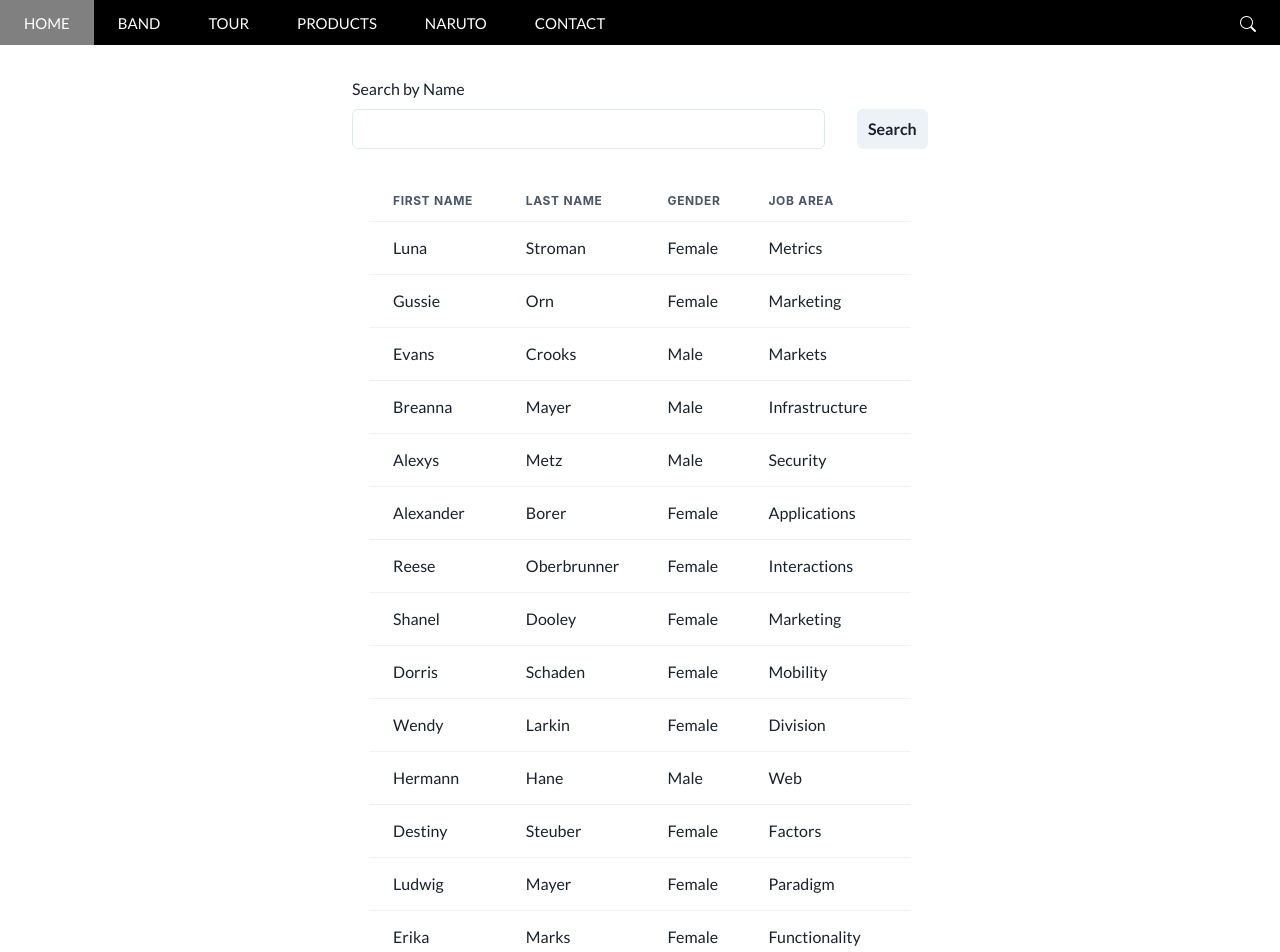
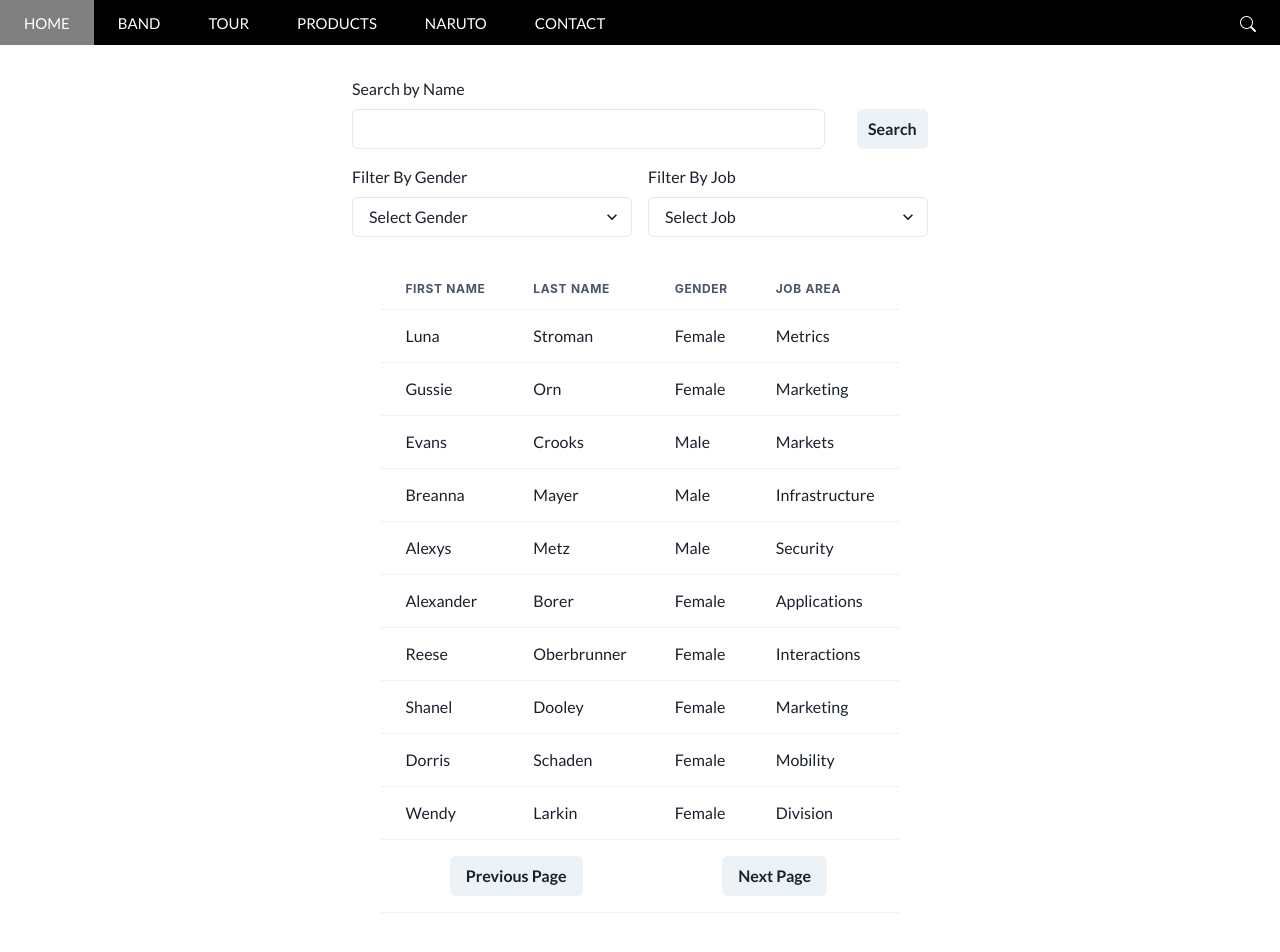
Before and after one commit to tmangowalpwd/jc2002-react-basics, a React (Create React App) app: page /users in a window 1280 px wide. Shown: the top 952 px of the page. Built offline with nearby package versions, Linux system fonts and the light colour scheme; data requests are answered from the project's data file.

Commit message:
search filter pagination query params

```diff
--- a/src/pages/users.jsx
+++ b/src/pages/users.jsx
@@ -1,7 +1,6 @@
 import {
   Box,
   Center,
-  Container,
   Flex,
   FormLabel,
   Input,
@@ -13,19 +12,51 @@ import {
   Thead,
   Tr,
   Button,
+  Grid,
+  GridItem,
+  Tfoot,
 } from "@chakra-ui/react";
 import { useEffect, useState } from "react";
 import { axiosInstance } from "../configs/api";
+import { jobs } from "../fake-api/jobs";
+import { useSearchParams } from "react-router-dom";
 
 const UsersPage = () => {
+  const [searchParams, setSearchParams] = useSearchParams();
+
   const [usersList, setUsersList] = useState([]);
+  const [currentPage, setCurrentPage] = useState(
+    searchParams.get("page") ? parseInt(searchParams.get("page")) : 1
+  );
+
+  const [inputSearch, setInputSearch] = useState("");
+  const [selectedGender, setSelectedGender] = useState(
+    searchParams.get("gender") ? searchParams.get("gender") : ""
+  );
+  const [selectedJob, setSelectedJob] = useState(
+    searchParams.get("job") ? searchParams.get("job") : ""
+  );
+
+  const [genderSearchValue, setGenderSearchValue] = useState(
+    searchParams.get("gender") ? searchParams.get("gender") : ""
+  );
+  const [jobSearchValue, setJobSearchValue] = useState(
+    searchParams.get("job") ? searchParams.get("job") : ""
+  );
+  const [searchValue, setSearchValue] = useState(
+    searchParams.get("search") ? searchParams.get("search") : ""
+  );
 
   const pageLimit = 10;
 
-  const fetchUsers = (queryParams = {}) => {
-    axiosInstance.get("/users", queryParams).then((res) => {
-      setUsersList(res.data);
-    });
+  const fetchUsers = (params = { _limit: pageLimit }) => {
+    axiosInstance
+      .get("/users", {
+        params,
+      })
+      .then((res) => {
+        setUsersList(res.data);
+      });
   };
 
   const renderUsers = () => {
@@ -41,21 +72,122 @@ const UsersPage = () => {
     });
   };
 
+  const renderJobs = () => {
+    return jobs.map((val) => {
+      return <option>{val}</option>;
+    });
+  };
+
+  const searchBtnHandler = () => {
+    setSearchValue(inputSearch);
+    setGenderSearchValue(selectedGender);
+    setJobSearchValue(selectedJob);
+
+    setCurrentPage(1);
+
+    let newSearchParams = { page: 1 };
+
+    if (inputSearch) {
+      newSearchParams.search = inputSearch;
+    }
+
+    if (selectedJob) {
+      newSearchParams.job = selectedJob;
+    }
+
+    if (selectedGender) {
+      newSearchParams.gender = selectedGender;
+    }
+
+    setSearchParams(newSearchParams);
+  };
+
+  const paginationHandler = (dir) => {
+    if (dir === "prev" && currentPage === 1) {
+      return;
+    }
+
+    let newPage = currentPage;
+
+    if (dir === "prev") {
+      newPage -= 1;
+    } else if (dir === "next") {
+      newPage += 1;
+    }
+
+    let newSearchParams = { page: newPage };
+
+    if (searchValue) {
+      newSearchParams.search = searchValue;
+    }
+
+    if (jobSearchValue) {
+      newSearchParams.job = jobSearchValue;
+    }
+
+    if (genderSearchValue) {
+      newSearchParams.gender = genderSearchValue;
+    }
+
+    setSearchParams(newSearchParams);
+    setCurrentPage(newPage);
+  };
+
   useEffect(() => {
-    fetchUsers();
-  }, []);
+    const first_name = searchParams.get("search");
+    const job_area = searchParams.get("job");
+    const gender = searchParams.get("gender");
+
+    fetchUsers({
+      _limit: pageLimit,
+      _page: currentPage,
+      first_name: first_name ? first_name : undefined,
+      job_area: job_area ? job_area : undefined,
+      gender: gender ? gender : undefined,
+    });
+  }, [currentPage, searchValue, genderSearchValue, jobSearchValue]);
 
   return (
-    <>
+    <Box paddingBottom="24">
       <Flex justify="center" my="8">
         <Box width="xl">
           <Box>
             <FormLabel htmlFor="searchName">Search by Name</FormLabel>
             <Flex>
-              <Input id="searchName" />
-              <Button marginLeft="8">Search</Button>
+              <Input
+                id="searchName"
+                onChange={(event) => setInputSearch(event.target.value)}
+              />
+              <Button onClick={searchBtnHandler} marginLeft="8">
+                Search
+              </Button>
             </Flex>
           </Box>
+          <Grid templateColumns="repeat(2, 1fr)" gap={4} marginTop="4">
+            <GridItem>
+              <FormLabel htmlFor="inputGender">Filter By Gender</FormLabel>
+              <Select
+                id="inputGender"
+                onChange={(event) => setSelectedGender(event.target.value)}
+                placeholder="Select Gender"
+                value={selectedGender}
+              >
+                <option>Female</option>
+                <option>Male</option>
+              </Select>
+            </GridItem>
+            <GridItem>
+              <FormLabel htmlFor="inputJob">Filter By Job</FormLabel>
+              <Select
+                onChange={(event) => setSelectedJob(event.target.value)}
+                placeholder="Select Job"
+                id="inputJob"
+                value={selectedJob}
+              >
+                {renderJobs()}
+              </Select>
+            </GridItem>
+          </Grid>
         </Box>
       </Flex>
       <Center>
@@ -70,10 +202,24 @@ const UsersPage = () => {
               </Tr>
             </Thead>
             <Tbody>{renderUsers()}</Tbody>
+            <Tfoot>
+              <Tr>
+                <Td colSpan={2} textAlign="center">
+                  <Button onClick={() => paginationHandler("prev")}>
+                    Previous Page
+                  </Button>
+                </Td>
+                <Td colSpan={2} textAlign="center">
+                  <Button onClick={() => paginationHandler("next")}>
+                    Next Page
+                  </Button>
+                </Td>
+              </Tr>
+            </Tfoot>
           </Table>
         </Box>
       </Center>
-    </>
+    </Box>
   );
 };
 
```
